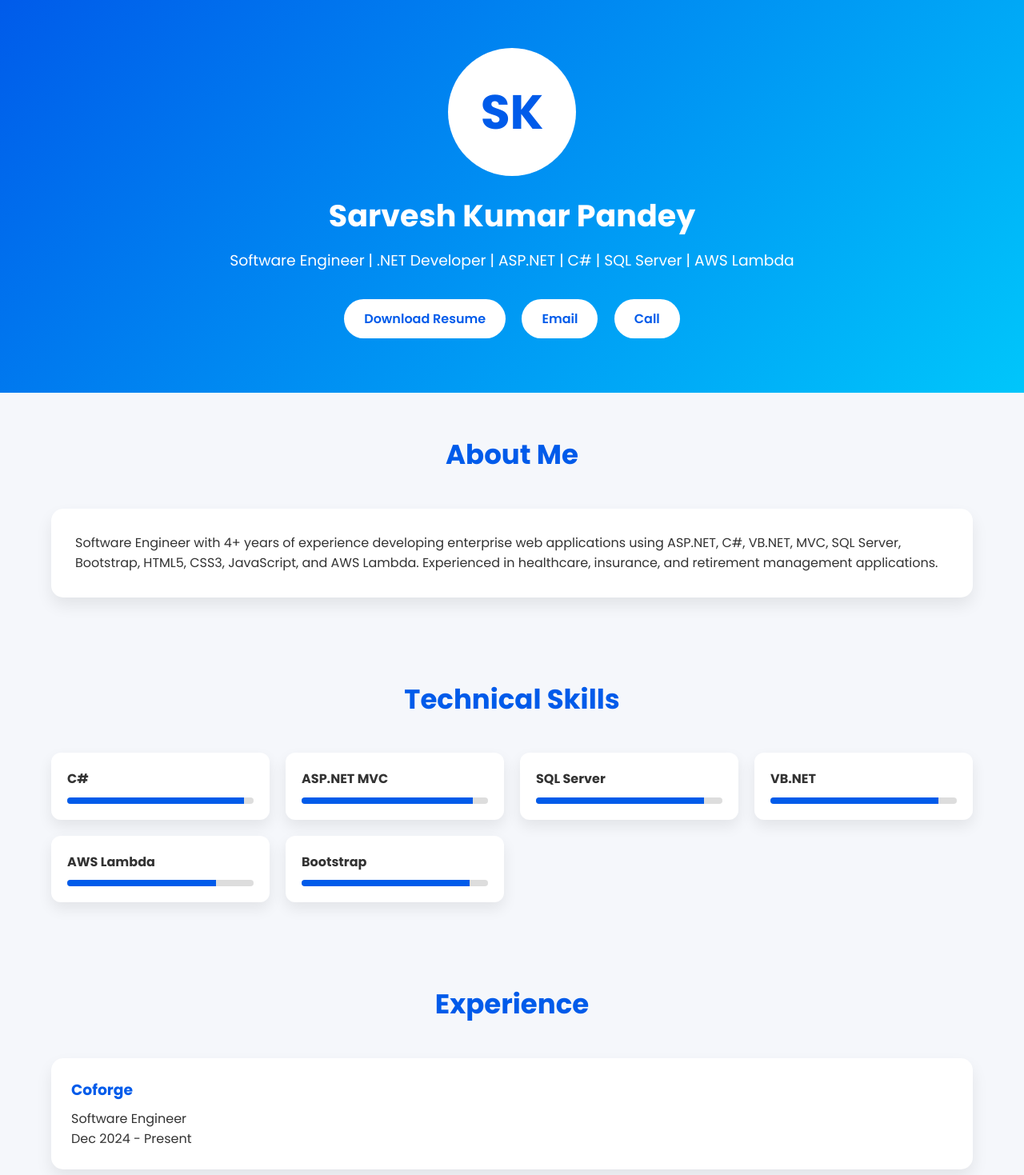
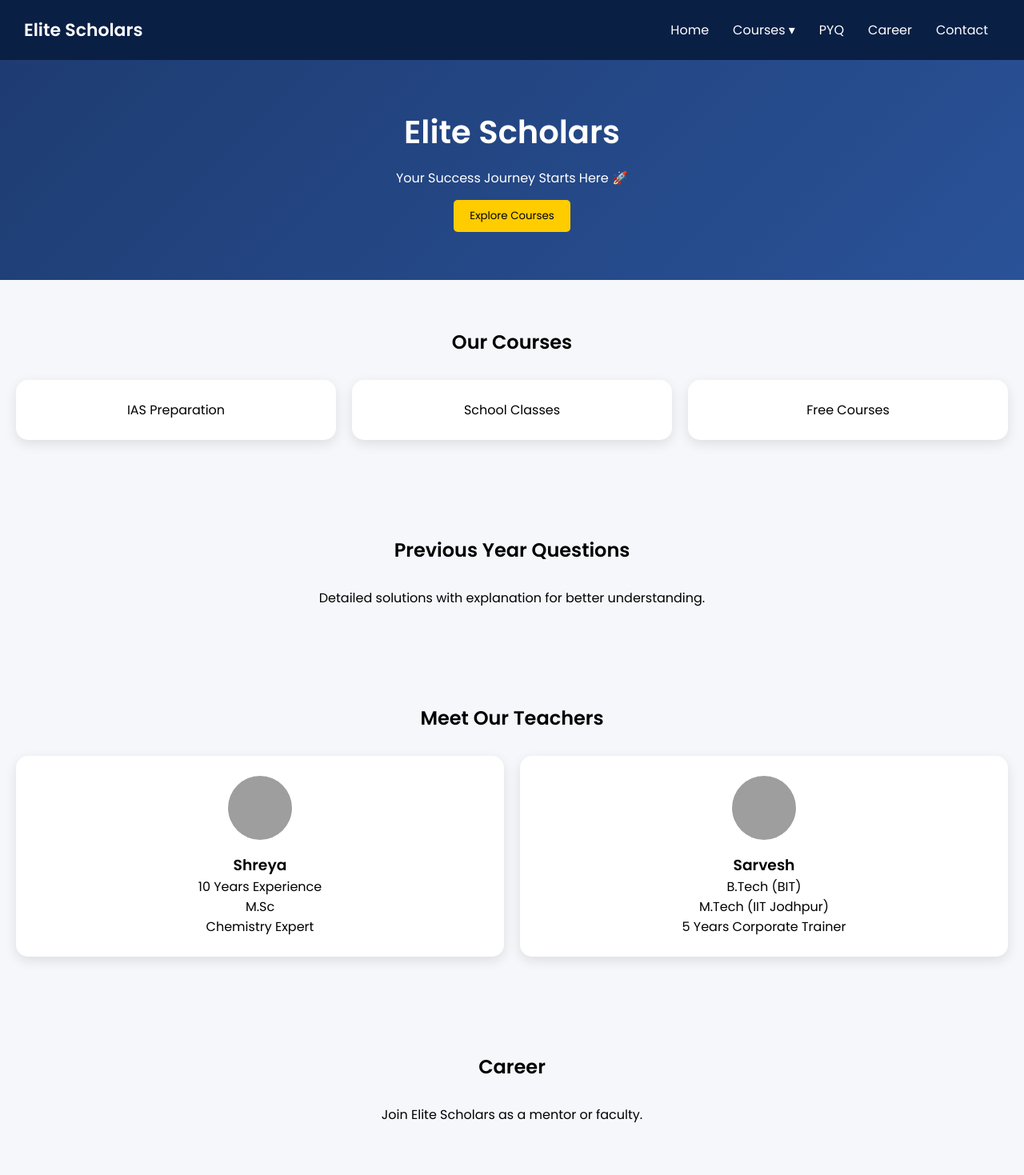
Before and after one commit to sarvesh55/test, a plain HTML site: page index.html in a window 1280 px wide. Shown: the top 1469 px of the page at 80% size. Drawn offline with Linux system fonts and the light colour scheme; grey boxes are pictures that could not be loaded.

Commit message:
Update index.html

```diff
--- a/index.html
+++ b/index.html
@@ -3,402 +3,289 @@
 <head>
 <meta charset="UTF-8">
 <meta name="viewport" content="width=device-width, initial-scale=1.0">
-<title>Sarvesh Kumar Pandey | Software Engineer</title>
+<title>Elite Scholars</title>
 
-<link href="https://fonts.googleapis.com/css2?family=Poppins:wght@300;400;500;600;700&display=swap" rel="stylesheet">
+<link href="https://fonts.googleapis.com/css2?family=Poppins:wght@300;400;600&display=swap" rel="stylesheet">
 
 <style>
-
 *{
-margin:0;
-padding:0;
-box-sizing:border-box;
-font-family:'Poppins',sans-serif;
+  margin:0;
+  padding:0;
+  box-sizing:border-box;
+  font-family:'Poppins', sans-serif;
 }
 
 body{
-background:#f5f7fb;
-color:#333;
-line-height:1.6;
+  background:#f5f7fb;
 }
 
-header{
-background:linear-gradient(135deg,#005bea,#00c6fb);
-color:white;
-padding:60px 20px;
-text-align:center;
+/* NAVBAR */
+nav{
+  display:flex;
+  justify-content:space-between;
+  align-items:center;
+  padding:15px 30px;
+  background:#0a1f44;
+  color:white;
+  position:sticky;
+  top:0;
+  z-index:1000;
 }
 
-.profile{
-width:160px;
-height:160px;
-border-radius:50%;
-background:white;
-margin:auto;
-display:flex;
-align-items:center;
-justify-content:center;
-font-size:60px;
-font-weight:bold;
-color:#005bea;
-margin-bottom:20px;
+.logo{
+  font-size:22px;
+  font-weight:600;
 }
 
-header h1{
-font-size:38px;
+.menu{
+  display:flex;
+  list-style:none;
 }
 
-header h3{
-font-weight:400;
-margin-top:10px;
+.menu li{
+  position:relative;
 }
 
-.buttons{
-margin-top:25px;
+.menu li a{
+  color:white;
+  text-decoration:none;
+  padding:10px 15px;
+  display:block;
 }
 
-.buttons a{
-display:inline-block;
-padding:12px 25px;
-margin:8px;
-background:white;
-color:#005bea;
-text-decoration:none;
-border-radius:30px;
-font-weight:600;
-transition:.3s;
+/* Dropdown */
+.dropdown{
+  position:absolute;
+  top:45px;
+  left:0;
+  background:white;
+  display:none;
+  min-width:180px;
+  border-radius:8px;
+  overflow:hidden;
 }
 
-.buttons a:hover{
-background:#222;
-color:white;
+.dropdown a{
+  color:#333;
+}
+.dropdown{
+  background:#0a1f44;
 }
 
-.container{
-width:90%;
-max-width:1200px;
-margin:auto;
-padding:50px 0;
+.dropdown a{
+  color:white;
+}
+.menu li:hover .dropdown{
+  display:block;
 }
 
-.section-title{
-text-align:center;
-font-size:34px;
-margin-bottom:40px;
-color:#005bea;
+/* MOBILE MENU */
+.menu-toggle{
+  display:none;
+  font-size:22px;
+  cursor:pointer;
 }
 
-.about{
-background:white;
-padding:30px;
-border-radius:15px;
-box-shadow:0 10px 20px rgba(0,0,0,.08);
+/* HERO */
+.hero{
+  display:flex;
+  flex-wrap:wrap;
+  align-items:center;
+  justify-content:center;
+  padding:60px 20px;
+  background:linear-gradient(135deg,#1e3c72,#2a5298);
+  color:white;
 }
 
-.skills{
-display:grid;
-grid-template-columns:repeat(auto-fit,minmax(220px,1fr));
-gap:20px;
+.hero-text{
+  flex:1;
+  min-width:280px;
 }
 
-.skill{
-background:white;
-padding:20px;
-border-radius:12px;
-box-shadow:0 8px 18px rgba(0,0,0,.08);
-transition:.3s;
+.hero-text h1{
+  font-size:40px;
 }
 
-.skill:hover{
-transform:translateY(-6px);
+.hero-text p{
+  margin:15px 0;
 }
 
-.progress{
-height:8px;
-background:#ddd;
-border-radius:50px;
-margin-top:10px;
-overflow:hidden;
+.hero button{
+  padding:10px 20px;
+  border:none;
+  background:#ffcc00;
+  border-radius:5px;
+  cursor:pointer;
 }
 
-.progress span{
-display:block;
-height:100%;
-background:#005bea;
+/* SECTIONS */
+section{
+  padding:60px 20px;
+  text-align:center;
 }
 
-.timeline{
-display:flex;
-flex-direction:column;
-gap:25px;
+h2{
+  margin-bottom:30px;
+}
+
+/* CARDS */
+.cards{
+  display:grid;
+  grid-template-columns:repeat(auto-fit,minmax(250px,1fr));
+  gap:20px;
 }
 
 .card{
-background:white;
-padding:25px;
-border-radius:15px;
-box-shadow:0 10px 20px rgba(0,0,0,.08);
-transition:.3s;
+  background:white;
+  padding:25px;
+  border-radius:15px;
+  box-shadow:0 5px 15px rgba(0,0,0,0.1);
+  transition:0.3s;
 }
 
 .card:hover{
-transform:translateY(-5px);
+  transform:translateY(-10px);
 }
 
-.card h3{
-color:#005bea;
-margin-bottom:8px;
+/* TEACHERS */
+.teacher-card img{
+  width:80px;
+  height:80px;
+  border-radius:50%;
+  margin-bottom:10px;
 }
 
-.education{
-display:grid;
-grid-template-columns:repeat(auto-fit,minmax(250px,1fr));
-gap:20px;
+/* FOOTER */
+footer{
+  background:#0a1f44;
+  color:white;
+  text-align:center;
+  padding:20px;
 }
 
-.stats{
-display:grid;
-grid-template-columns:repeat(auto-fit,minmax(180px,1fr));
-gap:20px;
-}
-
-.stat{
-background:#005bea;
-color:white;
-padding:30px;
-border-radius:15px;
-text-align:center;
-}
-
-.stat h2{
-font-size:42px;
-}
-
-.contact{
-text-align:center;
-}
-
-.contact p{
-margin:10px;
-font-size:18px;
-}
-
-footer{
-background:#111;
-color:white;
-text-align:center;
-padding:25px;
-margin-top:40px;
-}
-
+/* RESPONSIVE */
 @media(max-width:768px){
 
-header h1{
-font-size:30px;
-}
+  .menu{
+    position:absolute;
+    top:60px;
+    right:0;
+    background:#0a1f44;
+    flex-direction:column;
+    width:200px;
+    display:none;
+  }
 
-.section-title{
-font-size:28px;
-}
+  .menu.active{
+    display:flex;
+  }
 
-.profile{
-width:120px;
-height:120px;
-font-size:45px;
-}
+  .menu-toggle{
+    display:block;
+  }
 
 }
-
 </style>
 
 </head>
 
 <body>
 
-<header>
+<!-- NAVBAR -->
+<nav>
+  <div class="logo">Elite Scholars</div>
+  <div class="menu-toggle" onclick="toggleMenu()">☰</div>
 
-<div class="profile">
-SK
-</div>
+  <ul class="menu" id="menu">
+    <li><a href="#">Home</a></li>
 
-<h1>Sarvesh Kumar Pandey</h1>
+    <li>
+      <a href="#">Courses ▾</a>
+      <div class="dropdown">
+        <a href="#">Paid Courses</a>
+        <a href="#">Free Courses</a>
+      </div>
+    </li>
 
-<h3>Software Engineer | .NET Developer | ASP.NET | C# | SQL Server | AWS Lambda</h3>
+    <li><a href="#">PYQ</a></li>
+    <li><a href="#">Career</a></li>
+    <li><a href="#">Contact</a></li>
+  </ul>
+</nav>
 
-<div class="buttons">
-<a href="#">Download Resume</a>
-<a href="mailto:sarveshcs2017@gmail.com">Email</a>
-<a href="tel:+917905591356">Call</a>
-</div>
+<!-- HERO -->
+<section class="hero">
+  <div class="hero-text">
+    <h1>Elite Scholars</h1>
+    <p>Your Success Journey Starts Here 🚀</p>
+    <button>Explore Courses</button>
+  </div>
+</section>
 
-</header>
+<!-- COURSES -->
+<section>
+  <h2>Our Courses</h2>
+  <div class="cards">
+    <div class="card">IAS Preparation</div>
+    <div class="card">School Classes</div>
+    <div class="card">Free Courses</div>
+  </div>
+</section>
 
-<div class="container">
+<!-- PYQ -->
+<section>
+  <h2>Previous Year Questions</h2>
+  <p>Detailed solutions with explanation for better understanding.</p>
+</section>
 
-<h2 class="section-title">About Me</h2>
+<!-- TEACHERS -->
+<section>
+  <h2>Meet Our Teachers</h2>
 
-<div class="about">
+  <div class="cards">
 
-<p>
+    <div class="card teacher-card">
+      <img src="https://cdn-icons-png.flaticon.com/512/2922/2922561.png">
+      <h3>Shreya</h3>
+      <p>10 Years Experience</p>
+      <p>M.Sc</p>
+      <p>Chemistry Expert</p>
+    </div>
 
-Software Engineer with 4+ years of experience developing enterprise web applications using ASP.NET, C#, VB.NET, MVC, SQL Server, Bootstrap, HTML5, CSS3, JavaScript, and AWS Lambda. Experienced in healthcare, insurance, and retirement management applications.
+    <div class="card teacher-card">
+      <img src="https://cdn-icons-png.flaticon.com/512/3135/3135715.png">
+      <h3>Sarvesh</h3>
+      <p>B.Tech (BIT)</p>
+      <p>M.Tech (IIT Jodhpur)</p>
+      <p>5 Years Corporate Trainer</p>
+    </div>
 
-</p>
+  </div>
+</section>
 
-</div>
+<!-- CAREER -->
+<section>
+  <h2>Career</h2>
+  <p>Join Elite Scholars as a mentor or faculty.</p>
+</section>
 
-</div>
+<!-- CONTACT -->
+<section>
+  <h2>Contact Us</h2>
+  <p>Email: elitescholars@gmail.com</p>
+  <p>Phone: +91 XXXXX XXXXX</p>
+</section>
 
-<div class="container">
+<!-- FOOTER -->
+<footer>
+  <p>© 2026 Elite Scholars | All Rights Reserved</p>
+</footer>
 
-<h2 class="section-title">Technical Skills</h2>
-
-<div class="skills">
-
-<div class="skill">
-<h4>C#</h4>
-<div class="progress"><span style="width:95%"></span></div>
-</div>
-
-<div class="skill">
-<h4>ASP.NET MVC</h4>
-<div class="progress"><span style="width:92%"></span></div>
-</div>
-
-<div class="skill">
-<h4>SQL Server</h4>
-<div class="progress"><span style="width:90%"></span></div>
-</div>
-
-<div class="skill">
-<h4>VB.NET</h4>
-<div class="progress"><span style="width:90%"></span></div>
-</div>
-
-<div class="skill">
-<h4>AWS Lambda</h4>
-<div class="progress"><span style="width:80%"></span></div>
-</div>
-
-<div class="skill">
-<h4>Bootstrap</h4>
-<div class="progress"><span style="width:90%"></span></div>
-</div>
-
-</div>
-
-</div>
-
-<div class="container">
-
-<h2 class="section-title">Experience</h2>
-
-<div class="timeline">
-
-<div class="card">
-<h3>Coforge</h3>
-<p>Software Engineer</p>
-<p>Dec 2024 - Present</p>
-</div>
-
-<div class="card">
-<h3>Cognizant</h3>
-<p>Software Engineer</p>
-<p>Jul 2022 - May 2024</p>
-</div>
-
-<div class="card">
-<h3>Capgemini</h3>
-<p>Software Engineer</p>
-<p>Oct 2021 - Jul 2022</p>
-</div>
-
-<div class="card">
-<h3>Resilience Infotech</h3>
-<p>Software Engineer</p>
-<p>Mar 2021 - Oct 2021</p>
-</div>
-
-</div>
-
-</div>
-
-<div class="container">
-
-<h2 class="section-title">Education</h2>
-
-<div class="education">
-
-<div class="card">
-<h3>M.Tech</h3>
-<p>IIT Jodhpur</p>
-</div>
-
-<div class="card">
-<h3>Integrated MCA</h3>
-<p>Birla Institute of Technology</p>
-</div>
-
-<div class="card">
-<h3>Certification</h3>
-<p>Microsoft AZ-900 Azure Fundamentals</p>
-</div>
-
-</div>
-
-</div>
-
-<div class="container">
-
-<h2 class="section-title">Highlights</h2>
-
-<div class="stats">
-
-<div class="stat">
-<h2>4+</h2>
-<p>Years Experience</p>
-</div>
-
-<div class="stat">
-<h2>20+</h2>
-<p>Projects</p>
-</div>
-
-<div class="stat">
-<h2>10+</h2>
-<p>Technologies</p>
-</div>
-
-<div class="stat">
-<h2>100%</h2>
-<p>Commitment</p>
-</div>
-
-</div>
-
-</div>
-
-<div class="container">
-
-<h2 class="section-title">Contact</h2>
-
-<div class="contact">
-
-<p>📞 +91 7905591356</p>
-
-<p>📧 sarveshcs2017@gmail.com</p>
-
-<p>🇮🇳 India</p>
-
-</div>
-
-</div>
-
-<footer>
-
-© 2026 Sarvesh Kumar Pandey • Professional Portfolio
-
-</footer>
+<script>
+function toggleMenu(){
+  document.getElementById("menu").classList.toggle("active");
+}
+</script>
 
 </body>
 </html>
```
